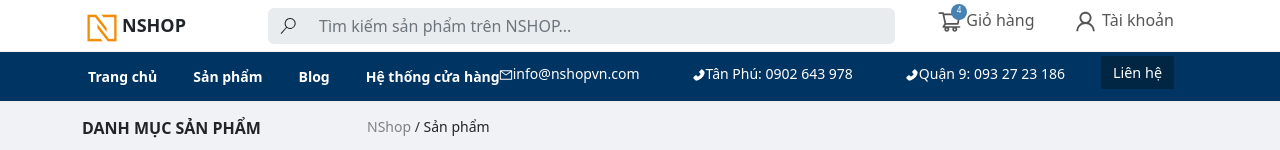
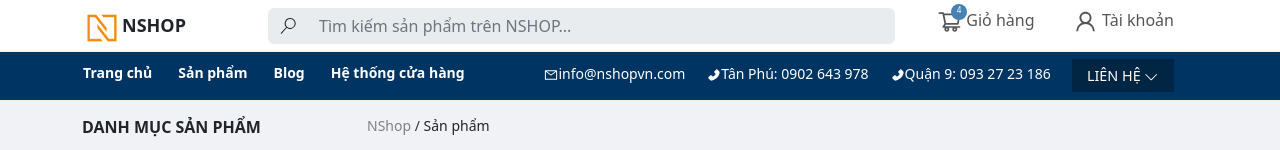
Before and after one commit to baconbao123/Nshop, a React (Create React App) app: page /productsall in a window 1280 px wide. Shown: the top 150 px of the page. Built offline with nearby package versions, Linux system fonts and the light colour scheme.

Commit message:
Long sua lai navbar

```diff
--- a/src/components/navbar/Css/style.css
+++ b/src/components/navbar/Css/style.css
@@ -4,7 +4,6 @@
 }
 
 .container-navbar {
-   width: 100%;
    background-color: #003463;
    max-height: 95px;
    margin-top: 10px;
@@ -22,6 +21,7 @@
    gap:1.5rem;
 }
 .nav-right{
+   display: flex;
    justify-content: right;
 }
 .nav .nav-link:hover{
@@ -39,9 +39,9 @@
    color: white;
    text-decoration: none;
    font-weight: 600;
-   font-size: 14px;
-   margin-top: 40px;
-   padding: 6px;
+   font-size: .875rem;
+   margin-top: 36px;
+   padding: 1px;
    padding-top: 8px;
    display: inline-block;
    gap: 2rem
@@ -53,24 +53,27 @@
 .nav .dropdown .btn {
    text-decoration: none;
    color: rgb(255, 255, 255);
-   font-size: 14px;
+   font-size: .875rem;
    text-align: right;
    flex-shrink: 0;
    margin-left: 20px;
    margin-top: 35px;
+   padding: 1px;
    padding-top: 10px;
    display: inline-block;
 }
 
 .nav .dropdown .btn {
    font-size: 0.9rem;
-   padding: 0.35rem 0.75rem;
+   padding: 0.35rem .95rem;
    background-color: #012644;
    border: #012644;
    border-radius: 0;
-   margin-top: 38px;
+   margin-top: 41px;
 }
-
+.nav .dropdown .btn :hover{
+   background-color:#003463 ;
+}
 .nav .dropdown .sale-item {
    color: black;
 }
@@ -79,8 +82,12 @@
    color: black;
    margin-left: 10px;
    font-size: 15px;
+
 }
 
 .nav .dropdown .icon {
    color: rgb(118, 204, 235);
 }
+.dropdown-nav-contact{
+
+}
--- a/src/components/navbar/NavigationBar.js
+++ b/src/components/navbar/NavigationBar.js
@@ -4,15 +4,16 @@ import { Link } from 'react-router-dom';
 import { Container, Row, Col, Nav, Dropdown } from 'react-bootstrap';
 import { AiOutlineMail, AiFillPhone } from 'react-icons/ai';
 import { MdSupportAgent } from 'react-icons/md';
+import {BsChevronDown} from 'react-icons/bs'
 
 const NavigationBar = () => {
       return (
-         <div className="container-navbar">
+         <div className="container-navbar w-100">
             <Nav >
                <div className="navbar">
                   <Container>
                      <Row className="navbar-item  w-100">
-                        <Col xs={7} md={6} lg={5} className='nav-left'>
+                        <Col  lg={5} className='nav-left'>
                            <Nav.Link as={Link} to="/" className="home-item" >
                               <span>Trang chủ</span>
                            </Nav.Link>
@@ -27,7 +28,7 @@ const NavigationBar = () => {
                            </Nav.Link>
                         </Col>
 
-                        <Col xs={5} md={6} lg={7} className="nav-right d-flex ">
+                        <Col lg={7} className="nav-right ">
                            <Nav.Link as={Link} to="#" className="mail-item">
                               <span>
                                  <AiOutlineMail />
@@ -46,8 +47,8 @@ const NavigationBar = () => {
                                  Quận 9: 093 27 23 186
                               </span>
                            </Nav.Link>
-                           <Dropdown className="dropdown">
-                              <Dropdown.Toggle variant="primary">Liên hệ</Dropdown.Toggle>
+                           <Dropdown className="dropdown ">
+                              <Dropdown.Toggle className='dropdown-nav-contact'>LIÊN HỆ <BsChevronDown/></Dropdown.Toggle>
                               <Dropdown.Menu>
                                  <Dropdown.Item className='sale-item' disabled>
                                     Bán hàng</Dropdown.Item>
```
